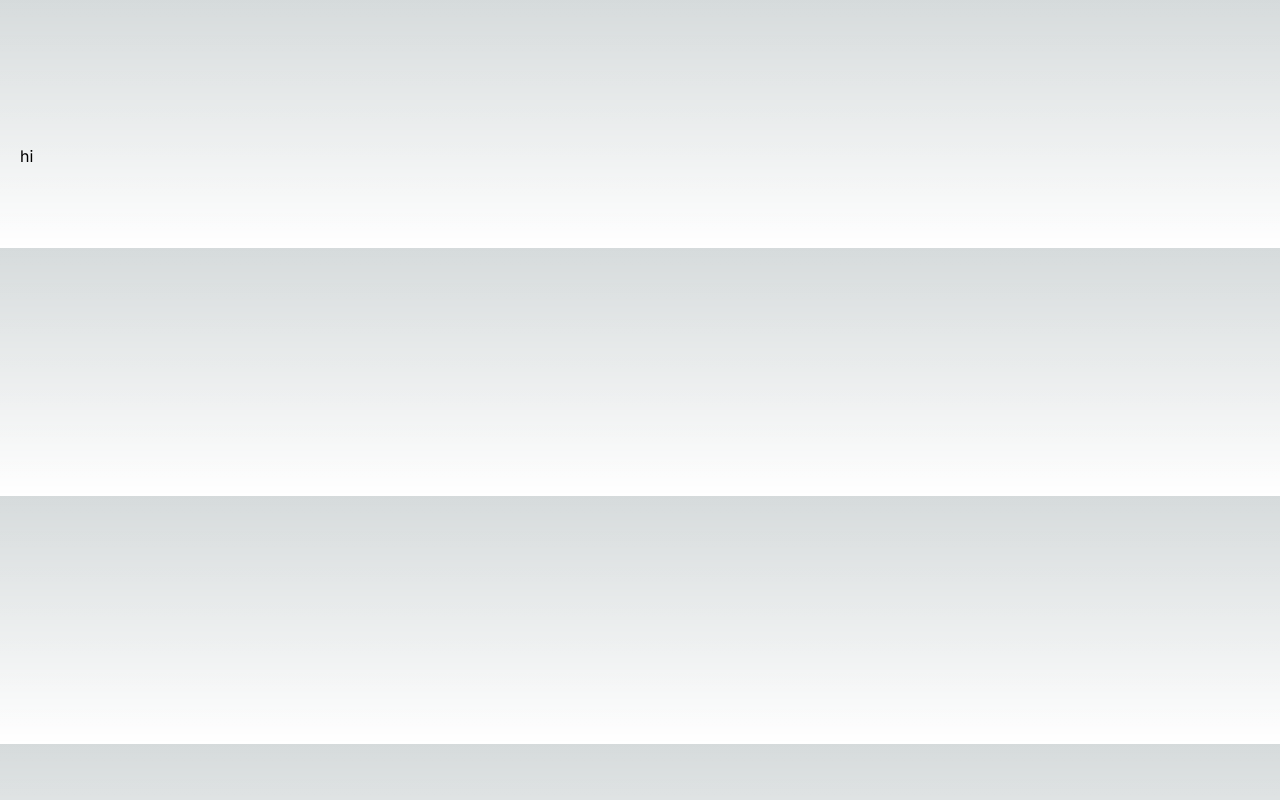
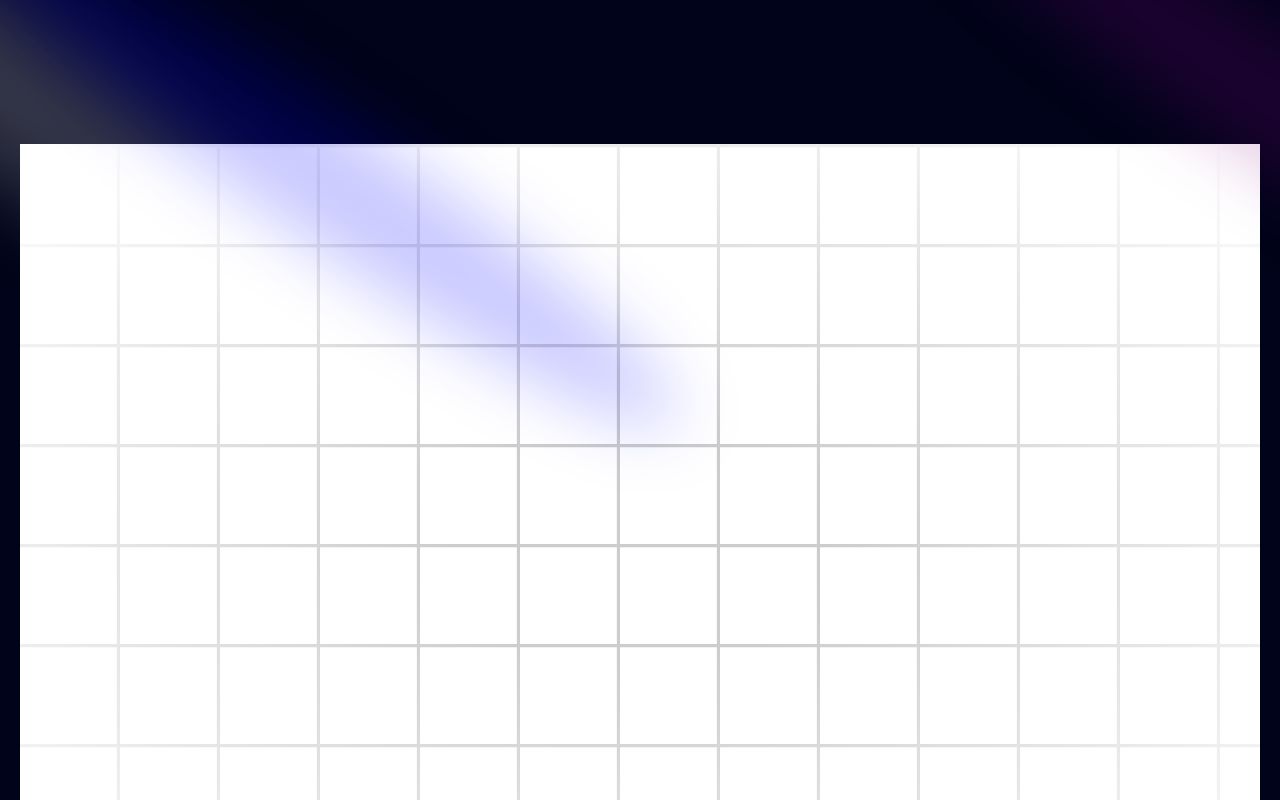
Before and after one commit to SkillandThrill/portfolio-gauravsing, a Next.js app: page / in a window 1280 px wide. Shown: the top 800 px of the page. Built offline with nearby package versions, Linux system fonts and the light colour scheme.

Commit message:
added asternity ui components in the page for that created utils/cn.ts to merge the changes.

```diff
--- a/app/globals.css
+++ b/app/globals.css
@@ -1,33 +1,3 @@
 @tailwind base;
 @tailwind components;
 @tailwind utilities;
-
-:root {
-  --foreground-rgb: 0, 0, 0;
-  --background-start-rgb: 214, 219, 220;
-  --background-end-rgb: 255, 255, 255;
-}
-
-@media (prefers-color-scheme: dark) {
-  :root {
-    --foreground-rgb: 255, 255, 255;
-    --background-start-rgb: 0, 0, 0;
-    --background-end-rgb: 0, 0, 0;
-  }
-}
-
-body {
-  color: rgb(var(--foreground-rgb));
-  background: linear-gradient(
-      to bottom,
-      transparent,
-      rgb(var(--background-end-rgb))
-    )
-    rgb(var(--background-start-rgb));
-}
-
-@layer utilities {
-  .text-balance {
-    text-wrap: balance;
-  }
-}
--- a/components/Hero.tsx
+++ b/components/Hero.tsx
@@ -1,9 +1,18 @@
 import React from 'react'
+import { Spotlight } from './ui/Spotlight';
 
 const Hero = () => {
   return (
     <div className='pb-20 pt-36'>
-      hi
+      <Spotlight className='-top-40 -left-10 md:-left-32 md:-top-20 h-screen' fill='white'/>
+      <Spotlight className='top-10 left-full h-[80vh] w-[50vh]' fill='purple'/>
+      <Spotlight className='top-28 left-80 h-[80vh] w-[50vh]' fill='blue'/>
+
+      <div className="h-screen w-full dark:bg-black-100 bg-white  dark:bg-grid-white/[0.3] bg-grid-black/[0.2] relative flex items-center justify-center">
+      <div className="absolute pointer-events-none inset-0 flex items-center justify-center dark:bg-black-100 bg-white [mask-image:radial-gradient(ellipse_at_center,transparent_20%,black)]"/>
+
+    </div>
+
     </div>
   )
 }
--- /dev/null
+++ b/components/ui/Spotlight.tsx
@@ -0,0 +1,56 @@
+import React from "react";
+import { cn } from "@/utils/cn";
+
+type SpotlightProps = {
+  className?: string;
+  fill?: string;
+};
+
+export const Spotlight = ({ className, fill }: SpotlightProps) => {
+  return (
+    <svg
+      className={cn(
+        "animate-spotlight pointer-events-none absolute z-[1]  h-[169%] w-[138%] lg:w-[84%] opacity-0",
+        className
+      )}
+      xmlns="http://www.w3.org/2000/svg"
+      viewBox="0 0 3787 2842"
+      fill="none"
+    >
+      <g filter="url(#filter)">
+        <ellipse
+          cx="1924.71"
+          cy="273.501"
+          rx="1924.71"
+          ry="273.501"
+          transform="matrix(-0.822377 -0.568943 -0.568943 0.822377 3631.88 2291.09)"
+          fill={fill || "white"}
+          fillOpacity="0.21"
+        ></ellipse>
+      </g>
+      <defs>
+        <filter
+          id="filter"
+          x="0.860352"
+          y="0.838989"
+          width="3785.16"
+          height="2840.26"
+          filterUnits="userSpaceOnUse"
+          colorInterpolationFilters="sRGB"
+        >
+          <feFlood floodOpacity="0" result="BackgroundImageFix"></feFlood>
+          <feBlend
+            mode="normal"
+            in="SourceGraphic"
+            in2="BackgroundImageFix"
+            result="shape"
+          ></feBlend>
+          <feGaussianBlur
+            stdDeviation="151"
+            result="effect1_foregroundBlur_1065_8"
+          ></feGaussianBlur>
+        </filter>
+      </defs>
+    </svg>
+  );
+};
--- a/tailwind.config.ts
+++ b/tailwind.config.ts
@@ -1,20 +1,204 @@
 import type { Config } from "tailwindcss";
 
-const config: Config = {
+const svgToDataUri = require("mini-svg-data-uri");
+
+const colors = require("tailwindcss/colors");
+const {
+  default: flattenColorPalette,
+} = require("tailwindcss/lib/util/flattenColorPalette");
+
+const config = {
+  darkMode: ["class"],
   content: [
-    "./pages/**/*.{js,ts,jsx,tsx,mdx}",
-    "./components/**/*.{js,ts,jsx,tsx,mdx}",
-    "./app/**/*.{js,ts,jsx,tsx,mdx}",
+    "./pages/**/*.{ts,tsx}",
+    "./components/**/*.{ts,tsx}",
+    "./app/**/*.{ts,tsx}",
+    "./src/**/*.{ts,tsx}",
+    "./data/**/*.{ts,tsx}",
   ],
+  prefix: "",
   theme: {
+    container: {
+      center: true,
+      padding: "2rem",
+      screens: {
+        "2xl": "1400px",
+      },
+    },
     extend: {
-      backgroundImage: {
-        "gradient-radial": "radial-gradient(var(--tw-gradient-stops))",
-        "gradient-conic":
-          "conic-gradient(from 180deg at 50% 50%, var(--tw-gradient-stops))",
+      colors: {
+        black: {
+          DEFAULT: "#000",
+          100: "#000319",
+          200: "rgba(17, 25, 40, 0.75)",
+          300: "rgba(255, 255, 255, 0.125)",
+        },
+        white: {
+          DEFAULT: "#FFF",
+          100: "#BEC1DD",
+          200: "#C1C2D3",
+        },
+        blue: {
+          "100": "#E4ECFF",
+        },
+        purple: "#CBACF9",
+        border: "hsl(var(--border))",
+        input: "hsl(var(--input))",
+        ring: "hsl(var(--ring))",
+        background: "hsl(var(--background))",
+        foreground: "hsl(var(--foreground))",
+        primary: {
+          DEFAULT: "hsl(var(--primary))",
+          foreground: "hsl(var(--primary-foreground))",
+        },
+        secondary: {
+          DEFAULT: "hsl(var(--secondary))",
+          foreground: "hsl(var(--secondary-foreground))",
+        },
+        destructive: {
+          DEFAULT: "hsl(var(--destructive))",
+          foreground: "hsl(var(--destructive-foreground))",
+        },
+        muted: {
+          DEFAULT: "hsl(var(--muted))",
+          foreground: "hsl(var(--muted-foreground))",
+        },
+        accent: {
+          DEFAULT: "hsl(var(--accent))",
+          foreground: "hsl(var(--accent-foreground))",
+        },
+        popover: {
+          DEFAULT: "hsl(var(--popover))",
+          foreground: "hsl(var(--popover-foreground))",
+        },
+        card: {
+          DEFAULT: "hsl(var(--card))",
+          foreground: "hsl(var(--card-foreground))",
+        },
+      },
+      borderRadius: {
+        lg: "var(--radius)",
+        md: "calc(var(--radius) - 2px)",
+        sm: "calc(var(--radius) - 4px)",
+      },
+      keyframes: {
+        "accordion-down": {
+          from: { height: "0" },
+          to: { height: "var(--radix-accordion-content-height)" },
+        },
+        "accordion-up": {
+          from: { height: "var(--radix-accordion-content-height)" },
+          to: { height: "0" },
+        },
+        spotlight: {
+          "0%": {
+            opacity: "0",
+            transform: "translate(-72%, -62%) scale(0.5)",
+          },
+          "100%": {
+            opacity: "1",
+            transform: "translate(-50%,-40%) scale(1)",
+          },
+        },
+        shimmer: {
+          from: {
+            backgroundPosition: "0 0",
+          },
+          to: {
+            backgroundPosition: "-200% 0",
+          },
+        },
+        moveHorizontal: {
+          "0%": {
+            transform: "translateX(-50%) translateY(-10%)",
+          },
+          "50%": {
+            transform: "translateX(50%) translateY(10%)",
+          },
+          "100%": {
+            transform: "translateX(-50%) translateY(-10%)",
+          },
+        },
+        moveInCircle: {
+          "0%": {
+            transform: "rotate(0deg)",
+          },
+          "50%": {
+            transform: "rotate(180deg)",
+          },
+          "100%": {
+            transform: "rotate(360deg)",
+          },
+        },
+        moveVertical: {
+          "0%": {
+            transform: "translateY(-50%)",
+          },
+          "50%": {
+            transform: "translateY(50%)",
+          },
+          "100%": {
+            transform: "translateY(-50%)",
+          },
+        },
+        scroll: {
+          to: {
+            transform: "translate(calc(-50% - 0.5rem))",
+          },
+        },
+      },
+      animation: {
+        "accordion-down": "accordion-down 0.2s ease-out",
+        "accordion-up": "accordion-up 0.2s ease-out",
+        spotlight: "spotlight 2s ease .75s 1 forwards",
+        shimmer: "shimmer 2s linear infinite",
+        first: "moveVertical 30s ease infinite",
+        second: "moveInCircle 20s reverse infinite",
+        third: "moveInCircle 40s linear infinite",
+        fourth: "moveHorizontal 40s ease infinite",
+        fifth: "moveInCircle 20s ease infinite",
+        scroll:
+          "scroll var(--animation-duration, 40s) var(--animation-direction, forwards) linear infinite",
       },
     },
   },
-  plugins: [],
-};
+  plugins: [
+    require("tailwindcss-animate"),
+    addVariablesForColors,
+    function ({ matchUtilities, theme }: any) {
+      matchUtilities(
+        {
+          "bg-grid": (value: any) => ({
+            backgroundImage: `url("${svgToDataUri(
+              `<svg xmlns="http://www.w3.org/2000/svg" viewBox="0 0 32 32" width="100" height="100" fill="none" stroke="${value}"><path d="M0 .5H31.5V32"/></svg>`
+            )}")`,
+          }),
+          "bg-grid-small": (value: any) => ({
+            backgroundImage: `url("${svgToDataUri(
+              `<svg xmlns="http://www.w3.org/2000/svg" viewBox="0 0 32 32" width="8" height="8" fill="none" stroke="${value}"><path d="M0 .5H31.5V32"/></svg>`
+            )}")`,
+          }),
+          "bg-dot": (value: any) => ({
+            backgroundImage: `url("${svgToDataUri(
+              `<svg xmlns="http://www.w3.org/2000/svg" viewBox="0 0 32 32" width="16" height="16" fill="none"><circle fill="${value}" id="pattern-circle" cx="10" cy="10" r="1.6257413380501518"></circle></svg>`
+            )}")`,
+          }),
+        },
+        { values: flattenColorPalette(theme("backgroundColor")), type: "color" }
+      );
+    },
+  ],
+} satisfies Config;
+
+function addVariablesForColors({ addBase, theme }: any) {
+  let allColors = flattenColorPalette(theme("colors"));
+  let newVars = Object.fromEntries(
+    Object.entries(allColors).map(([key, val]) => [`--${key}`, val])
+  );
+
+  addBase({
+    ":root": newVars,
+  });
+}
+
 export default config;
--- /dev/null
+++ b/utils/cn.ts
@@ -0,0 +1,6 @@
+import { ClassValue, clsx } from "clsx";
+import { twMerge } from "tailwind-merge";
+
+export function cn(...inputs: ClassValue[]) {
+  return twMerge(clsx(inputs));
+}
```
Also changed, not shown: package.json (+8 -3 lines), z.txt (added), 1 other file (tests, documents, lock files or other folders).
